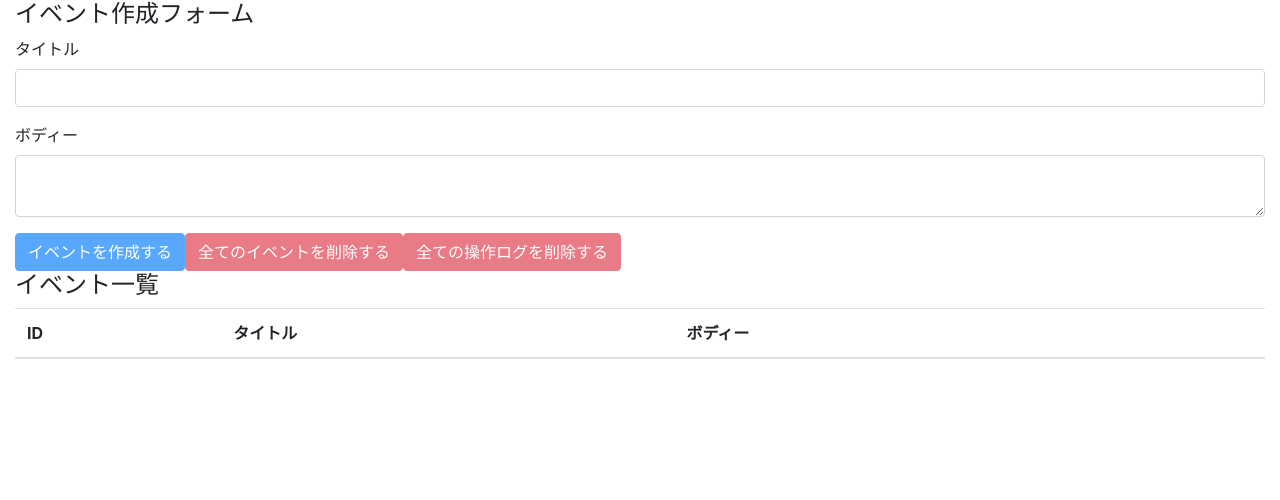
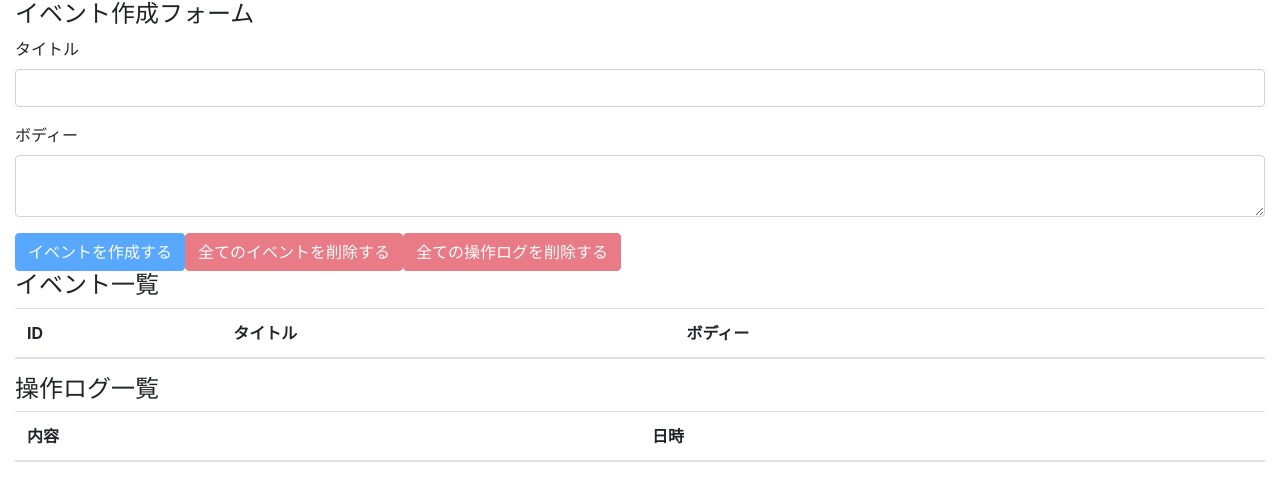
Before and after one commit to kkata/react-hooks-101, a React (Create React App) app: page / in a window 1280 px wide. Shown: the top 500 px of the page. Built offline with nearby package versions, Linux system fonts and the light colour scheme.

Commit message:
display all operation logs

```diff
--- a/src/components/App.js
+++ b/src/components/App.js
@@ -7,6 +7,7 @@
 
 import EventForm from './EventForm'
 import Events from './Events'
+import OperationLogs from './OperationLogs'
 
 const App = () => {
   const initialState = {
@@ -20,6 +21,7 @@
       <div className="container-fluid">
         <EventForm />
         <Events />
+        <OperationLogs />
       </div>
     </AppContext.Provider>
   )
--- /dev/null
+++ b/src/components/OperationLog.js
@@ -0,0 +1,12 @@
+import React from 'react'
+
+const OperationLog = ({ operationLog }) => {
+  return (
+    <tr>
+      <td>{operationLog.description}</td>
+      <td>{operationLog.operatedAt}</td>
+    </tr>
+  )
+}
+
+export default OperationLog
--- /dev/null
+++ b/src/components/OperationLogs.js
@@ -0,0 +1,31 @@
+import React, { useContext } from 'react'
+
+import AppContext from '../contexts/AppContext'
+
+import OperationLog from '../components/OperationLog'
+
+const OperationLogs = () => {
+  const { state } = useContext(AppContext)
+  return (
+    <>
+      <h4>操作ログ一覧</h4>
+      <table className="table table-hover">
+        <thead>
+          <tr>
+            <th>内容</th>
+            <th>日時</th>
+          </tr>
+        </thead>
+        <tbody>
+          {
+            state.operationLogs.map((operationLog, index) => {
+              return <OperationLog key={index} operationLog={operationLog} />
+            })
+          }
+        </tbody>
+      </table>
+    </>
+  )
+}
+
+export default OperationLogs
```
